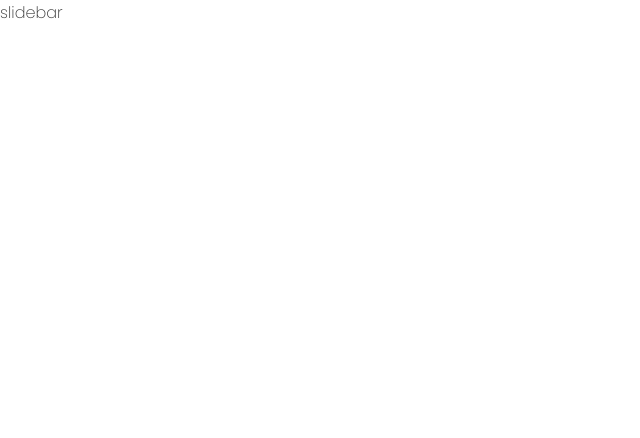
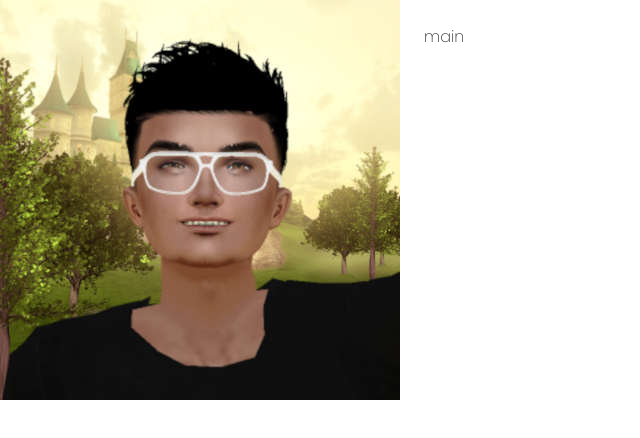
Before and after one commit to Dembuxxxx/cv-react-dembaSou, a React (Create React App) app: page / in a window 1280 px wide. Shown: the top 438 px of the page, without its empty margins (0-640 px from the left). Built offline with nearby package versions, Linux system fonts and the light colour scheme.

Commit message:
add components

```diff
--- a/src/App.js
+++ b/src/App.js
@@ -1,15 +1,13 @@
 import './App.css'
+import User from './components/user'
 
 function App() {
   return <div className='App'>
-
     <div className="grid_container">
       <div className="sidebar">
-          slidebar
+        <User />
       </div>
-      <div className="main">
-
-      </div>
+      <div className="main">main</div>
     </div>
     {/*  react, materiel ui, react-html2pdf  */}
     {/*  varaibles css */}
--- /dev/null
+++ b/src/components/user.js
@@ -0,0 +1,10 @@
+import React from "react"
+
+function User() {
+    return <div className="user">
+        <img src="./images/avatar.jpg" alt="" ></img>
+
+    </div>
+}
+
+export default User
```
Also changed, not shown: src/components/user.css (added).
